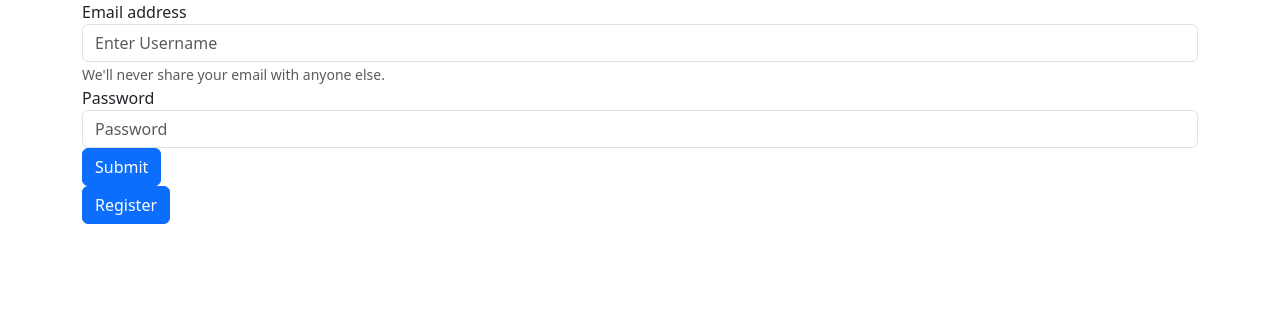
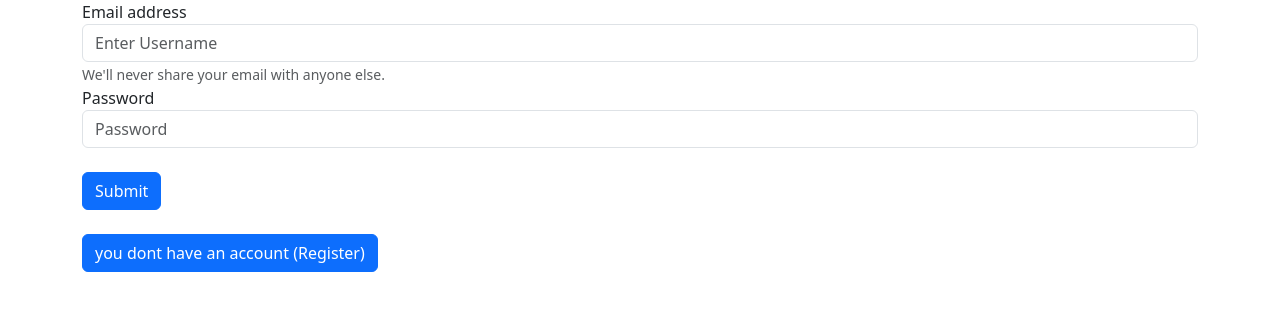
Before and after one commit to hakanciritt/Keycloak_Angular_App, an Angular app in the folder Angular/: page /login in a window 1280 px wide. Shown: the top 310 px of the page. Built offline with nearby package versions, Linux system fonts and the light colour scheme.

Commit message:
html button updated and texts changed

```diff
--- a/Angular/src/app/app.config.ts
+++ b/Angular/src/app/app.config.ts
@@ -10,6 +10,6 @@ export const appConfig: ApplicationConfig = {
   providers: [
     provideZoneChangeDetection({ eventCoalescing: true }),
     provideRouter(routes),
-    provideHttpClient(withInterceptors([authInterceptor,exceptionInterceptor])),
+    provideHttpClient(withInterceptors([authInterceptor, exceptionInterceptor])),
   ],
 };
--- a/Angular/src/app/components/login/login.component.html
+++ b/Angular/src/app/components/login/login.component.html
@@ -11,10 +11,12 @@
       <input type="password" class="form-control" [(ngModel)]="loginModel.password"
         [ngModelOptions]="{standalone: true}" placeholder="Password">
     </div>
+    <br>
     <button class="btn btn-primary" (click)="login()">Submit</button>
   </form>
 
+  <br/>
   <div>
-    <button routerLink="/register" class="btn btn-primary">Register</button>
+    <button routerLink="/register" class="btn btn-primary">you dont have an account (Register)</button>
   </div>
 </div>
--- a/Angular/src/app/components/login/login.component.ts
+++ b/Angular/src/app/components/login/login.component.ts
@@ -1,6 +1,6 @@
 import { HttpClient } from '@angular/common/http';
 import { Component, inject } from '@angular/core';
-import { Router, RouterLink, RouterOutlet } from '@angular/router';
+import { Router, RouterLink  } from '@angular/router';
 import { LoginModel } from '../../models/login.model';
 import { FormsModule } from '@angular/forms';
 import Swal from 'sweetalert2';
--- a/Angular/src/app/components/register/register.component.html
+++ b/Angular/src/app/components/register/register.component.html
@@ -34,9 +34,11 @@
             <input type="password" class="form-control" [(ngModel)]="registerModel.password" [ngModelOptions]="{standalone: true}"
             placeholder="Password">
         </div>
+        <br>
         <button class="btn btn-primary" (click)="register()">Submit</button>
     </form>
 
+    <br/>
     <div>
         <button routerLink="/login" class="btn btn-primary">already have an account</button>
     </div>
--- a/Angular/src/app/components/register/register.component.ts
+++ b/Angular/src/app/components/register/register.component.ts
@@ -2,13 +2,13 @@ import { Component, inject } from '@angular/core';
 import { FormsModule } from '@angular/forms';
 import { RegisterModel } from '../../models/register.model';
 import { HttpClient } from '@angular/common/http';
-import { Router } from '@angular/router';
+import { Router, RouterLink } from '@angular/router';
 import Swal from 'sweetalert2';
 import { environment } from '../../../environments/environment';
 
 @Component({
   selector: 'app-register',
-  imports: [FormsModule],
+  imports: [FormsModule,RouterLink],
   templateUrl: './register.component.html',
   styleUrl: './register.component.css',
 })
--- a/Angular/src/app/components/roles/roles.component.ts
+++ b/Angular/src/app/components/roles/roles.component.ts
@@ -65,7 +65,9 @@ export class RolesComponent implements OnInit {
     });
 
   }
+
   create() {
+
     if (!this.authService.isInRole("RoleCreate"))
       return;
 
--- a/Angular/src/app/components/users/users.component.ts
+++ b/Angular/src/app/components/users/users.component.ts
@@ -82,6 +82,7 @@ export class UsersComponent implements OnInit {
       },
     });
   }
+
   saveRoles() {
 
     const toBeWillAddedRoles: CustomUserRoleModel[] = this.userRoles
```
Also changed, not shown: 10 other files (tests, documents, lock files or other folders).
